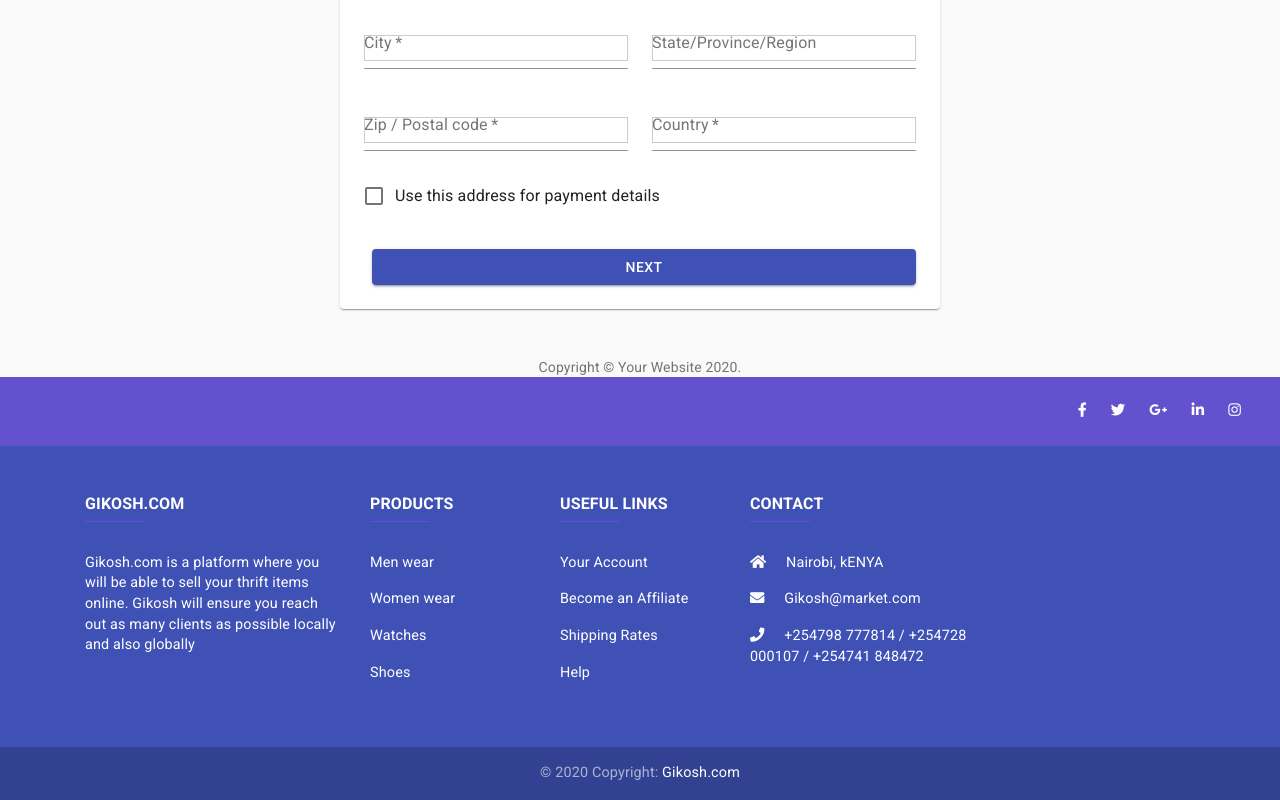
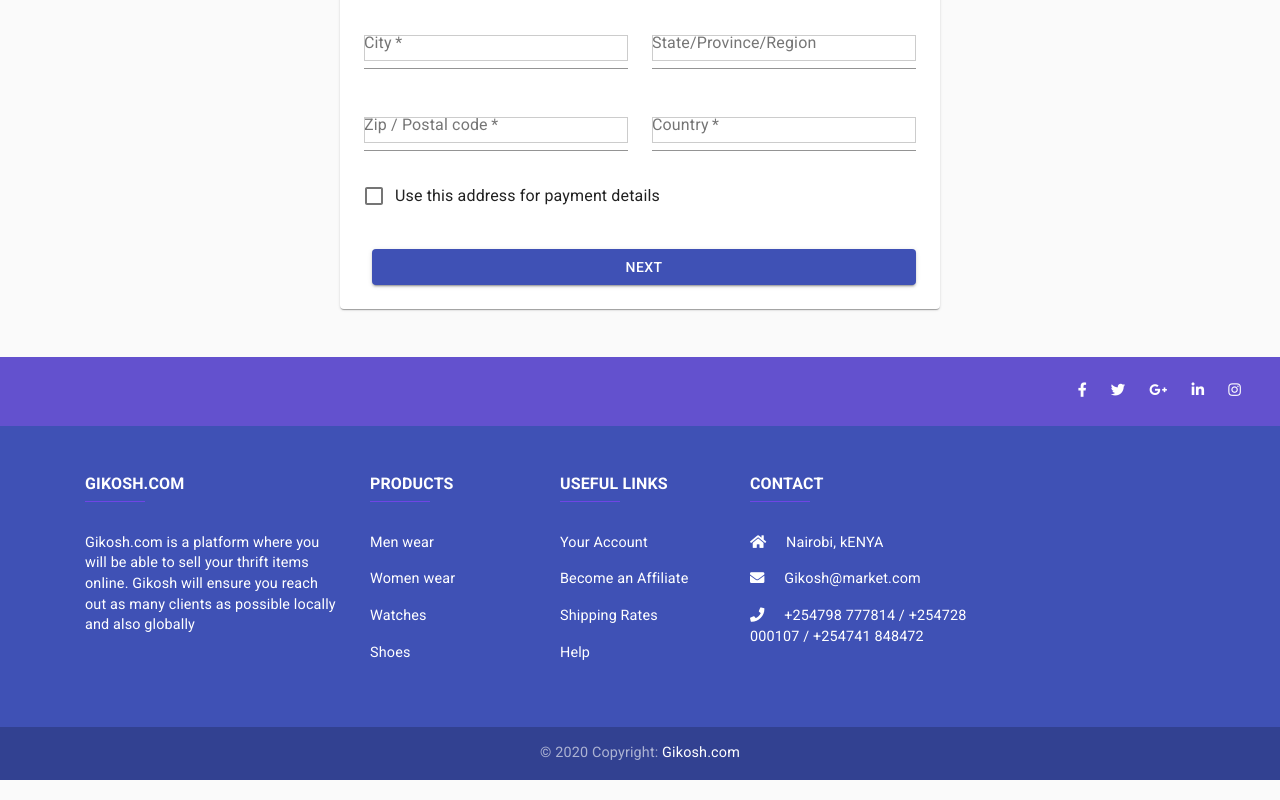
Before and after one commit to collinskoech11/DscEcommerceProject, a React (Create React App) app in the folder GikombaOnline/gikomba-store/: page /checkOut in a window 1280 px wide. Shown: the part 604-1404 px from the top of the page. Built offline with nearby package versions, Linux system fonts and the light colour scheme.

Commit message:
copyright removal

```diff
--- a/GikombaOnline/gikomba-store/src/pages/Checkout/CheckOut.js
+++ b/GikombaOnline/gikomba-store/src/pages/Checkout/CheckOut.js
@@ -14,18 +14,7 @@
 import PaymentForm from './PaymentForm';
 import Review from './Review';
 
-function Copyright() {
-  return (
-    <Typography variant="body2" color="textSecondary" align="center">
-      {'Copyright © '}
-      <Link color="inherit" href="https://material-ui.com/">
-        Your Website
-      </Link>{' '}
-      {new Date().getFullYear()}
-      {'.'}
-    </Typography>
-  );
-}
+
 
 const useStyles = makeStyles((theme) => ({
   appBar: {
@@ -146,7 +135,7 @@
             )}
           </React.Fragment>
         </Paper>
-        <Copyright />
+
       </main>
     </React.Fragment>
   );
```
